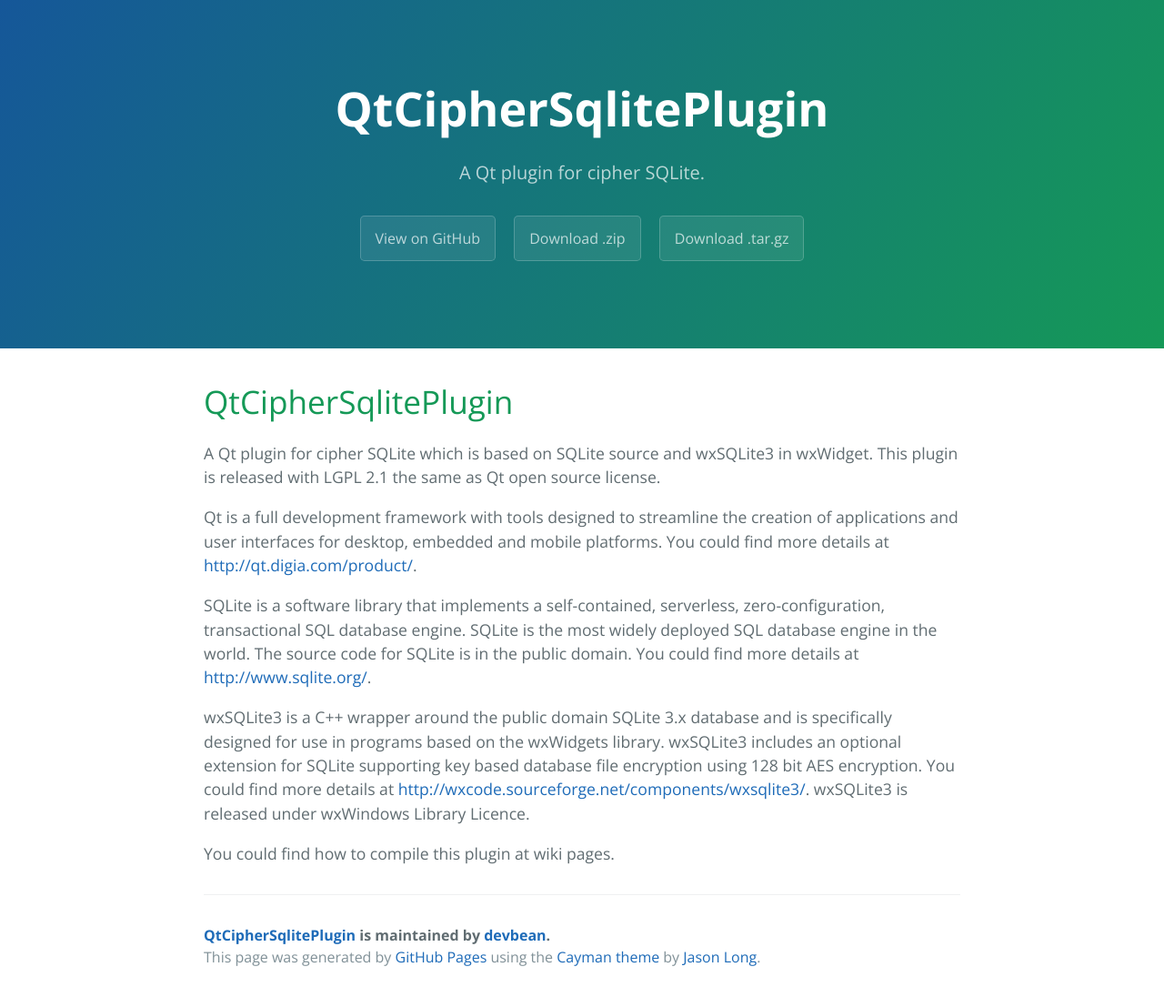
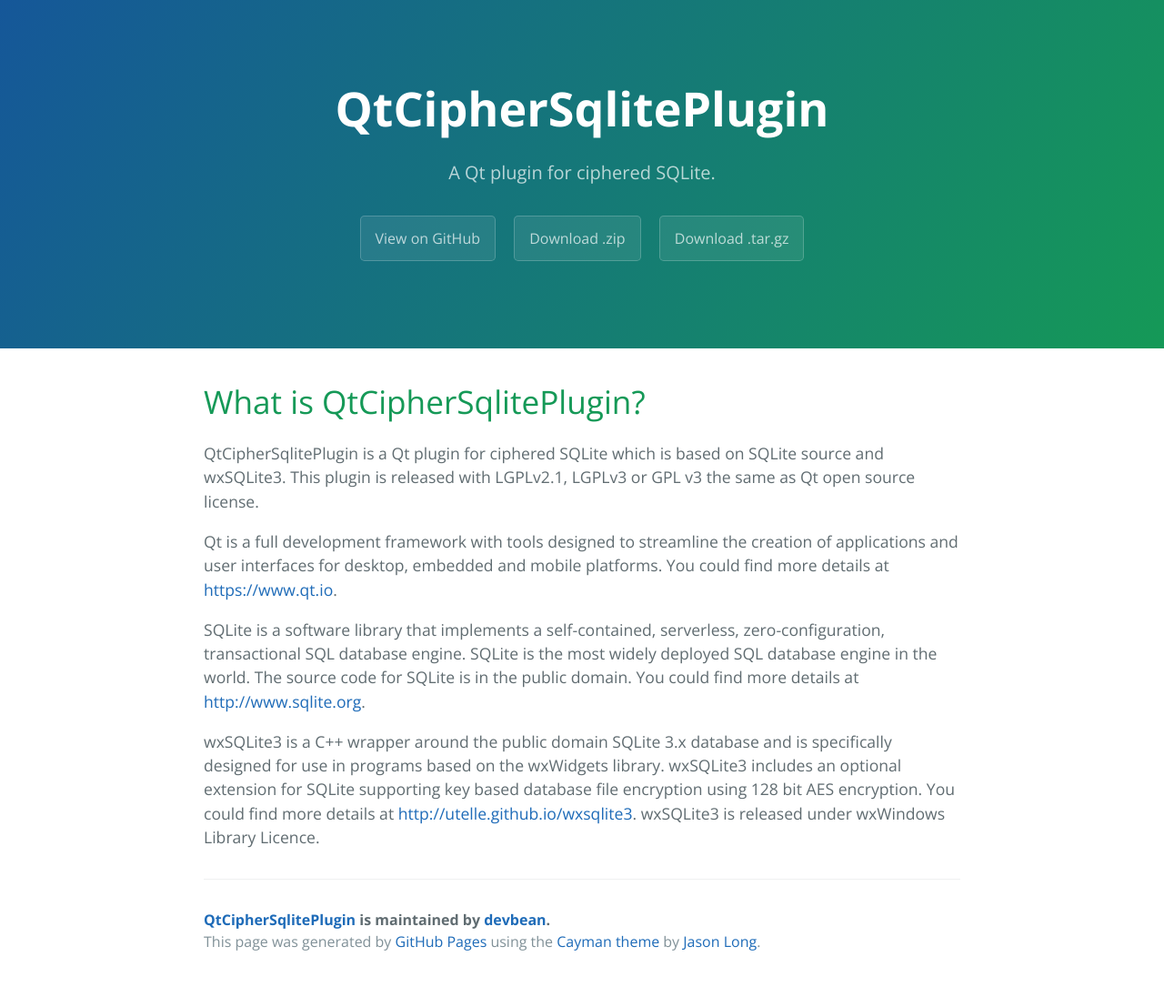
Before and after one commit to devbean/QtCipherSqlitePlugin, a plain HTML site: page index.html in a window 1280 px wide. Shown: the whole page at 91% size. Drawn offline with nearby package versions, Linux system fonts and the light colour scheme.

Commit message:
Update index page.

```diff
--- a/index.html
+++ b/index.html
@@ -12,25 +12,22 @@
   <body>
     <section class="page-header">
       <h1 class="project-name">QtCipherSqlitePlugin</h1>
-      <h2 class="project-tagline">A Qt plugin for cipher SQLite.</h2>
+      <h2 class="project-tagline">A Qt plugin for ciphered SQLite.</h2>
       <a href="https://github.com/devbean/QtCipherSqlitePlugin" class="btn">View on GitHub</a>
       <a href="https://github.com/devbean/QtCipherSqlitePlugin/zipball/master" class="btn">Download .zip</a>
       <a href="https://github.com/devbean/QtCipherSqlitePlugin/tarball/master" class="btn">Download .tar.gz</a>
     </section>
 
     <section class="main-content">
-      <h1>
-<a id="qtciphersqliteplugin" class="anchor" href="#qtciphersqliteplugin" aria-hidden="true"><span aria-hidden="true" class="octicon octicon-link"></span></a>QtCipherSqlitePlugin</h1>
+      <h1><a id="qtciphersqliteplugin" class="anchor" href="#qtciphersqliteplugin" aria-hidden="true"><span aria-hidden="true" class="octicon octicon-link"></span></a>What is QtCipherSqlitePlugin?</h1>
 
-<p>A Qt plugin for cipher SQLite which is based on SQLite source and wxSQLite3 in wxWidget. This plugin is released with LGPL 2.1 the same as Qt open source license.</p>
+		<p>QtCipherSqlitePlugin is a Qt plugin for ciphered SQLite which is based on SQLite source and wxSQLite3. This plugin is released with LGPLv2.1, LGPLv3 or GPL v3 the same as Qt open source license.</p>
 
-<p>Qt is a full development framework with tools designed to streamline the creation of applications and user interfaces for desktop, embedded and mobile platforms. You could find more details at <a href="http://qt.digia.com/product/">http://qt.digia.com/product/</a>.</p>
+		<p>Qt is a full development framework with tools designed to streamline the creation of applications and user interfaces for desktop, embedded and mobile platforms. You could find more details at <a href="https://www.qt.io">https://www.qt.io</a>.</p>
 
-<p>SQLite is a software library that implements a self-contained, serverless, zero-configuration, transactional SQL database engine. SQLite is the most widely deployed SQL database engine in the world. The source code for SQLite is in the public domain. You could find more details at <a href="http://www.sqlite.org/">http://www.sqlite.org/</a>.</p>
+		<p>SQLite is a software library that implements a self-contained, serverless, zero-configuration, transactional SQL database engine. SQLite is the most widely deployed SQL database engine in the world. The source code for SQLite is in the public domain. You could find more details at <a href="http://www.sqlite.org">http://www.sqlite.org</a>.</p>
 
-<p>wxSQLite3 is a C++ wrapper around the public domain SQLite 3.x database and is specifically designed for use in programs based on the wxWidgets library. wxSQLite3 includes an optional extension for SQLite supporting key based database file encryption using 128 bit AES encryption. You could find more details at <a href="http://wxcode.sourceforge.net/components/wxsqlite3/">http://wxcode.sourceforge.net/components/wxsqlite3/</a>. wxSQLite3 is released under wxWindows Library Licence.</p>
-
-<p>You could find how to compile this plugin at wiki pages.</p>
+		<p>wxSQLite3 is a C++ wrapper around the public domain SQLite 3.x database and is specifically designed for use in programs based on the wxWidgets library. wxSQLite3 includes an optional extension for SQLite supporting key based database file encryption using 128 bit AES encryption. You could find more details at <a href="http://utelle.github.io/wxsqlite3">http://utelle.github.io/wxsqlite3</a>. wxSQLite3 is released under wxWindows Library Licence.</p>
 
       <footer class="site-footer">
         <span class="site-footer-owner"><a href="https://github.com/devbean/QtCipherSqlitePlugin">QtCipherSqlitePlugin</a> is maintained by <a href="https://github.com/devbean">devbean</a>.</span>
```
